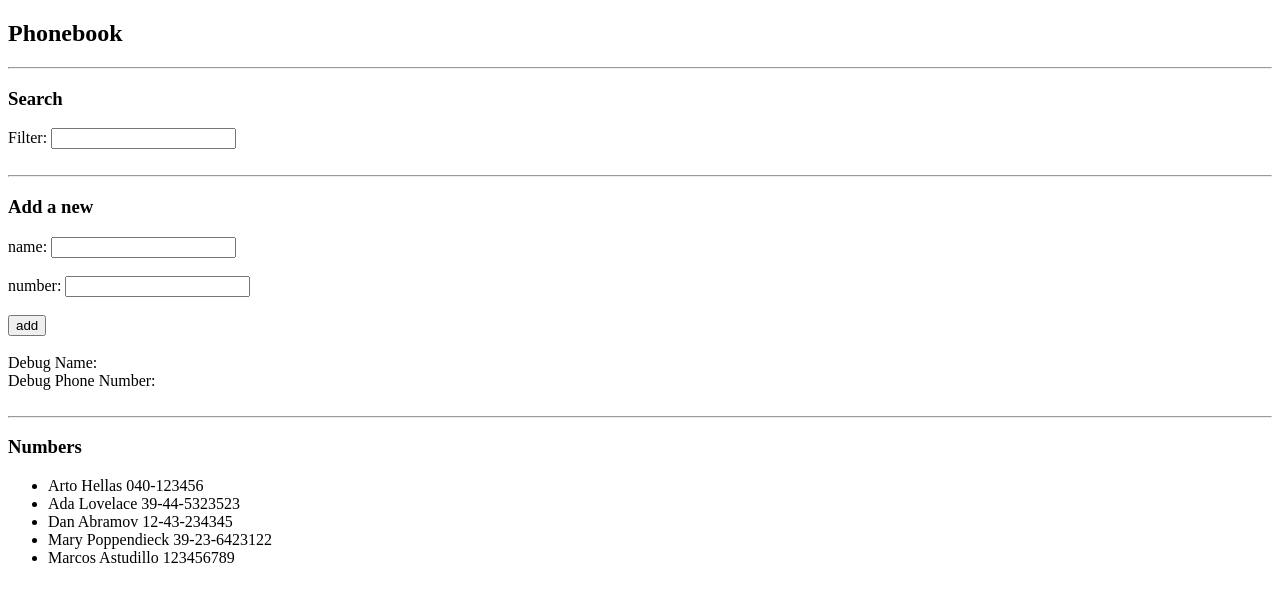
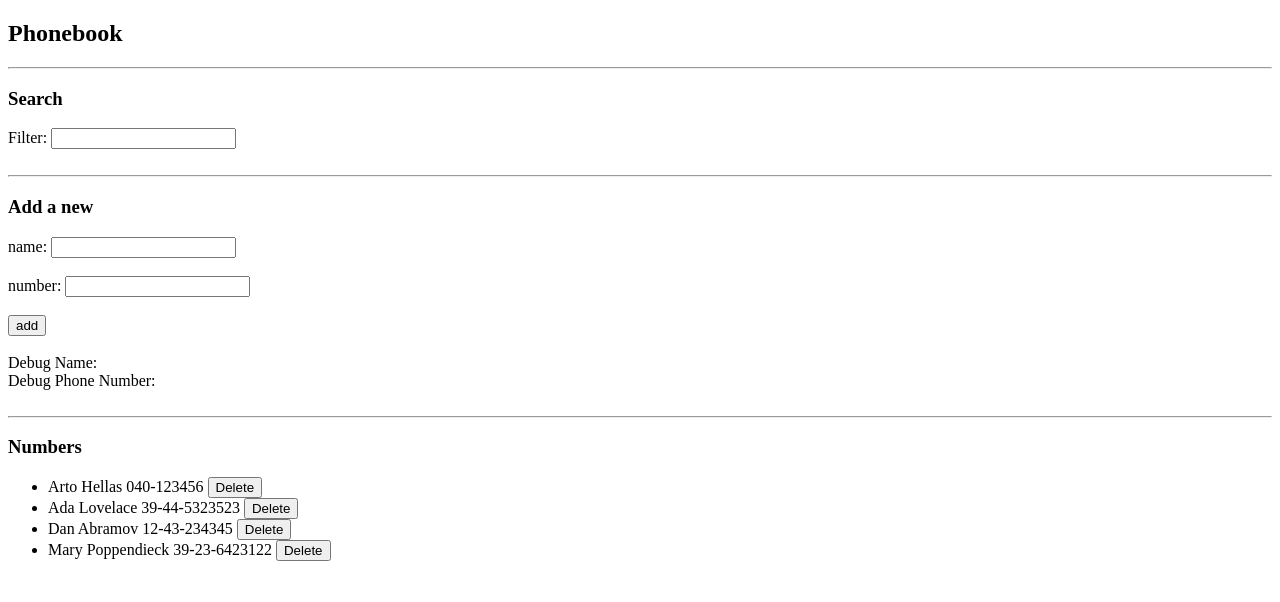
Before and after one commit to ThisIsAntonio/FullStackOpen, a React (Vite) app in the folder Part2/phonebook/: page / in a window 1280 px wide. Shown: the top 602 px of the page. Built offline with nearby package versions, Linux system fonts and the light colour scheme; data requests are answered from the project's data file.

Commit message:
Finished exercise-2.14, added remove persons with a button and a windows.confirm alert, as well, added axios remove on the personList.js file

```diff
--- a/Part2/phonebook/db.json
+++ b/Part2/phonebook/db.json
@@ -19,11 +19,6 @@
       "name": "Mary Poppendieck",
       "number": "39-23-6423122",
       "id": "4"
-    },
-    {
-      "id": 5,
-      "name": "Marcos Astudillo",
-      "number": "123456789"
     }
   ]
 }
--- a/Part2/phonebook/src/App.jsx
+++ b/Part2/phonebook/src/App.jsx
@@ -50,7 +50,6 @@
         // Add the person
         const personObject = {
           name: newName,
-          id: persons.length + 1,
           number: newNumber
         }
 
@@ -60,6 +59,22 @@
             setPersons(persons.concat(returnedPerson))
             setNewName('')
             setNewNumber('')
+        })
+    }
+  }
+
+  const deletePersons = id => {
+    const person = persons.find(p => p.id === id)
+
+    if (window.confirm(`Are you sure you want to delete ${person.name}?`)) {
+      personService
+        .remove(id)
+        .then(() => {
+          setPersons(persons.filter(p => p.id !== id))
+        })
+        .catch(error => {
+          alert(`The person '${person.name}' was removed from server`)
+          setPersons(persons.filter(p => p.id !== id))
         })
     }
   }
@@ -79,7 +94,7 @@
       <br/>
       <hr/>
       <Subtitle value="Numbers"/>
-      <PersonList persons={personsToShow}/>
+      <PersonList persons={personsToShow} deletePerson={deletePersons}/>
     </div>
   )
 }
--- a/Part2/phonebook/src/Services/personList.js
+++ b/Part2/phonebook/src/Services/personList.js
@@ -20,4 +20,11 @@
     return request.then(response => response.data)
 }
 
-export default { getAll, create, update }
+// Remove a person object
+const remove = id => {
+    console.log(`Removing person ${id}`)
+    const request = axios.delete(`${baseUrl}/${id}`)
+    return request.then(response => response.data)
+}
+
+export default { getAll, create, update, remove }
--- a/Part2/phonebook/src/components/Person.jsx
+++ b/Part2/phonebook/src/components/Person.jsx
@@ -1,6 +1,6 @@
-const Person = ({ person }) => {
+const Person = ({ person, deletePerson}) => {
     return (
-        <li>{person.name} {person.number}</li>
+        <li>{person.name} {person.number} <button onClick={() => deletePerson(person.id)}>Delete</button></li>
     )
 }
 
--- a/Part2/phonebook/src/components/PersonList.jsx
+++ b/Part2/phonebook/src/components/PersonList.jsx
@@ -1,9 +1,13 @@
 import Person from './Person'
 
-const PersonList = ({ persons }) => {
+const PersonList = ({ persons, deletePerson }) => {
     return (
         <ul>
-            {persons.map(person => <Person key={person.id} person={person}/>)}
+            {persons.map(person =>
+            <Person
+                key={person.id}
+                person={person}
+                deletePerson={deletePerson}/>)}
         </ul>
     )
 }
```
